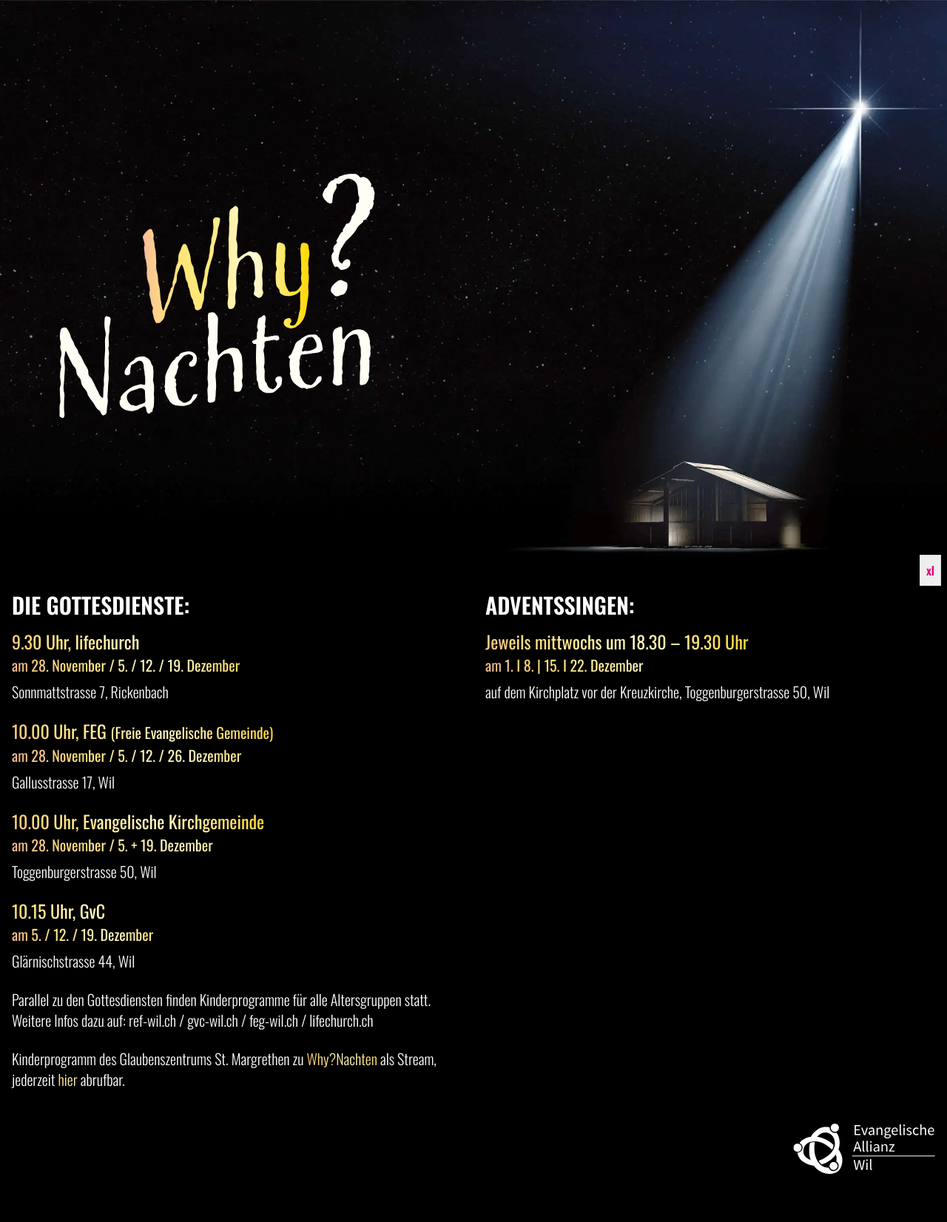
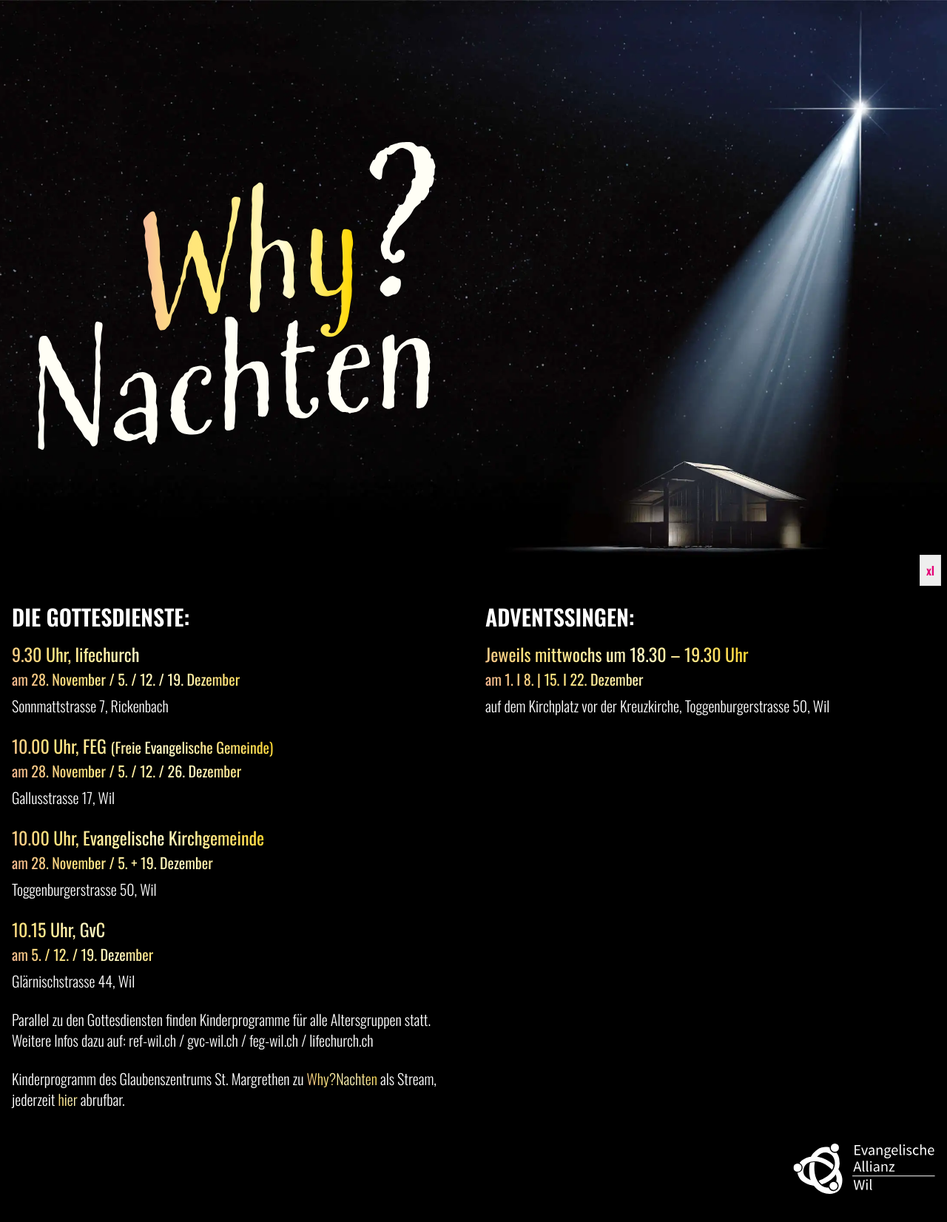
Before and after one commit to jedesign/why-nachten, a website: page index.html in a window 1280 px wide. Shown: the whole page at 74% size. Before the commit the page ends 1609 px from the top, so only its background shows below. Drawn offline with nearby package versions, Linux system fonts and the light colour scheme; files that its build step writes are made by us from their sources.

Commit message:
make it very awesome!

```diff
--- a/index.html
+++ b/index.html
@@ -1,24 +1,31 @@
 <!doctype html>
-<html lang="de">
+<html lang="de" class="h-full">
 <head>
 	<meta charset="UTF-8">
 	<meta name="viewport" content="width=device-width, user-scalable=no, initial-scale=1.0, maximum-scale=1.0, minimum-scale=1.0">
 	<meta http-equiv="X-UA-Compatible" content="ie=edge">
+	<meta name="theme-color" content="#000000">
 	<link rel="stylesheet" href="dist/css/site.css">
 	<link rel="preconnect" href="https://fonts.googleapis.com">
 	<link rel="preconnect" href="https://fonts.gstatic.com" crossorigin>
 	<link href="https://fonts.googleapis.com/css2?family=Oswald:wght@200;300;400;500;600;700&display=swap" rel="stylesheet">
 	<title>Why?Nachten</title>
 </head>
-<body class="bg-black">
-<div class="relative h-screen">
-	<img src="static/logo.svg"
-			alt="Why?Nachten"
-			width="16"
-			height="16"
-			class="left-0 top-0 ml-20 block absolute z-10 w-1/3 h-screen object-contain">
+<body class="bg-black h-full">
+<div class="relative h-full">
+	<div class="h-full container relative left-1/2 -translate-x-1/2 z-10">
+	<div class="absolute w-1/2 h-full py-[10vh] px-4 sm:px-[4vw]">
+		<img src="static/logo.svg"
+				alt="Why?Nachten"
+				width="16"
+				height="16"
+				class="block w-full h-full object-contain -translate-y-16 sm:translate-y-0">
+	</div></div>
 	<picture>
-		<source srcset="static/barn.webp 2880w" type="image/webp">
+		<source srcset="static/barn-vertical.webp" media="(max-width: 767px) and (orientation:portrait)" type="image/webp">
+		<source srcset="static/barn-vertical.jpg" media="(max-width: 767px) and (orientation:portrait)">
+		<source srcset="static/barn.webp" type="image/webp">
+		<source srcset="static/barn.jpg">
 		<img src="static/barn.jpg"
 				alt="Stall"
 				loading="lazy"
@@ -27,16 +34,17 @@
 				class="absolute inset-0 w-full h-full object-right-bottom object-cover">
 	</picture>
 </div>
-<div class="container mx-auto text-white text-xl font-light px-4">
-	<div class="grid grid-cols-2 gap-8">
-		<div class="col-start-2">
+
+<div class="container mx-auto text-white text-lg font-light px-4 py-4 lg:text-xl">
+	<div class="grid grid-cols-1 gap-8 lg:grid-cols-2">
+		<div class="lg:col-start-2">
 			<h2 class="h2">ADVENTSSINGEN:</h2>
 
 			<h3 class="h3">Jeweils mittwochs um 18.30 – 19.30 Uhr <br>
 				<span class="text-xl">am 1. I 8. | 15. I 22. Dezember</span></h3>
 			<p class="paragraph">auf dem Kirchplatz vor der Kreuzkirche, Toggenburgerstrasse 50, Wil</p>
 		</div>
-		<div class="col-start-1 row-start-1">
+		<div class="lg:col-start-1 lg:row-start-1">
 			<h2 class="h2">DIE GOTTESDIENSTE:</h2>
 
 			<h3 class="h3">9.30 Uhr, lifechurch<br>
@@ -61,11 +69,13 @@
 				<a href="https://lifechurch.ch" target="_blank" class="hover:underline">lifechurch.ch</a></p>
 
 			<p class="paragraph">Kinderprogramm des Glaubenszentrums St. Margrethen
-				zu <span class="gradient-text">Why?Nachten</span> als Stream, jederzeit <a href="https://glz.ch/yt-kids" target="_blank" class="gradient-text">hier</a> abrufbar.</p>
+				zu <span class="gradient-text">Why?Nachten</span> als Stream, jederzeit <a href="https://glz.ch/yt-kids"
+						target="_blank"
+						class="gradient-text">hier</a> abrufbar.</p>
 		</div>
 	</div>
-	<footer class="text-white flex justify-end py-4">
-		<img src="static/logo-alliance.svg" alt="" class="w-48 h-20 object-left object-contain">
+	<footer class="text-white flex py-4 justify-center lg:justify-end">
+		<img src="static/logo-alliance.svg" alt="" class="w-32 h-14 object-left object-contain lg:w-48 lg:h-20">
 	</footer>
 </div>
 </body>
--- a/src/css/site.css
+++ b/src/css/site.css
@@ -4,11 +4,11 @@
 
 @layer components {
 	.h2 {
-		@apply text-white text-3xl font-semibold uppercase mb-4;
+		@apply text-white text-2xl font-semibold uppercase mb-3 lg:text-3xl lg:mb-4;
 	}
 
 	.h3 {
-		@apply gradient-text text-2xl font-normal leading-tight mb-2;
+		@apply gradient-text text-xl font-normal leading-tight mb-1 lg:mb-2 lg:text-2xl;
 	}
 
 	.paragraph {
```
Also changed, not shown: static/barn-vertical.jpg (added), static/barn-vertical.webp (added).
